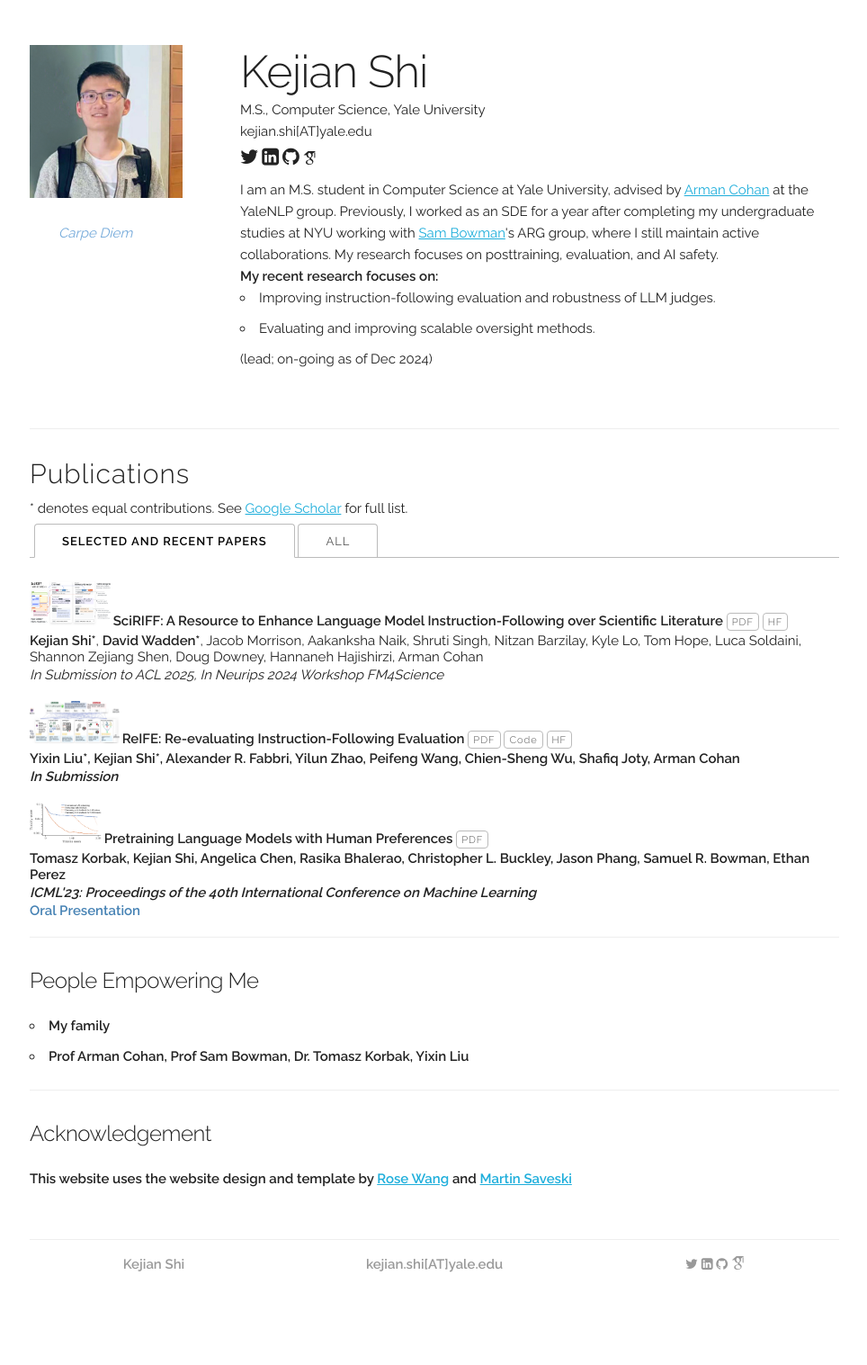
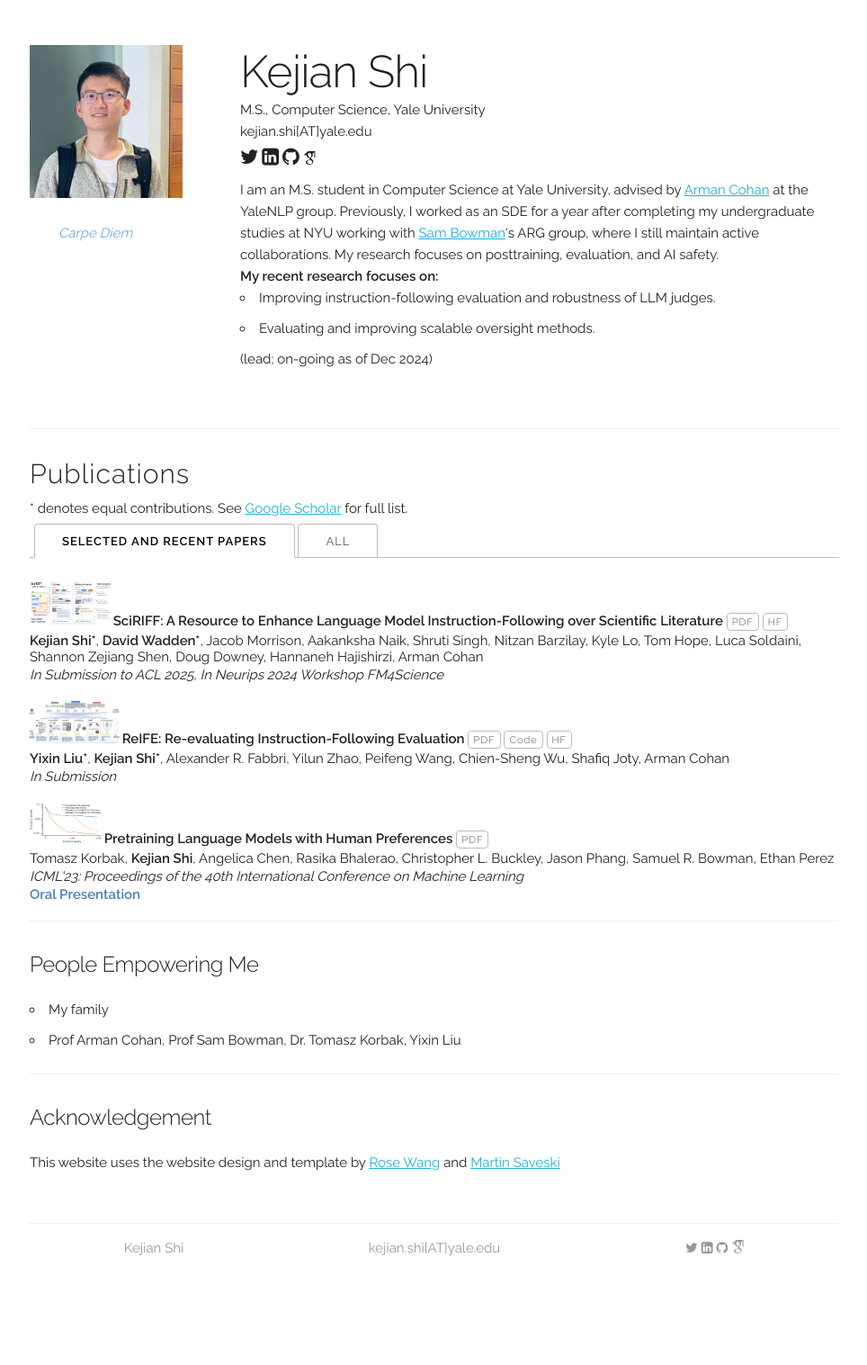
Before and after one commit to shi-kejian/shi-kejian.github.io, a Jekyll site: the page built from index.html, in a window 1280 px wide. Shown: the whole page at 90% size, without its empty margins (157-1121 px from the left). Built offline with Jekyll 4.4.1, drawn with Linux system fonts in a browser that asks for light colours; some web fonts are replaced.

```diff
--- a/_data/publications.yaml
+++ b/_data/publications.yaml
@@ -7,7 +7,7 @@ papers:
     selected: y
 
   - title: "<img src='images/reife_fig1.jpg' style='width: 100px; height: 47px; margin-right: -1px;'> ReIFE: Re-evaluating Instruction-Following Evaluation"
-    authors: "<b>Yixin Liu*<b>, <b>Kejian Shi*</b>, Alexander R. Fabbri, Yilun Zhao, Peifeng Wang, Chien-Sheng Wu, Shafiq Joty, Arman Cohan"
+    authors: "<b>Yixin Liu*</b>, <b>Kejian Shi*</b>, Alexander R. Fabbri, Yilun Zhao, Peifeng Wang, Chien-Sheng Wu, Shafiq Joty, Arman Cohan"
     venue: "In Submission"
     paper_pdf: https://arxiv.org/abs/2410.07069
     code: https://github.com/yale-nlp/ReIFE
```
